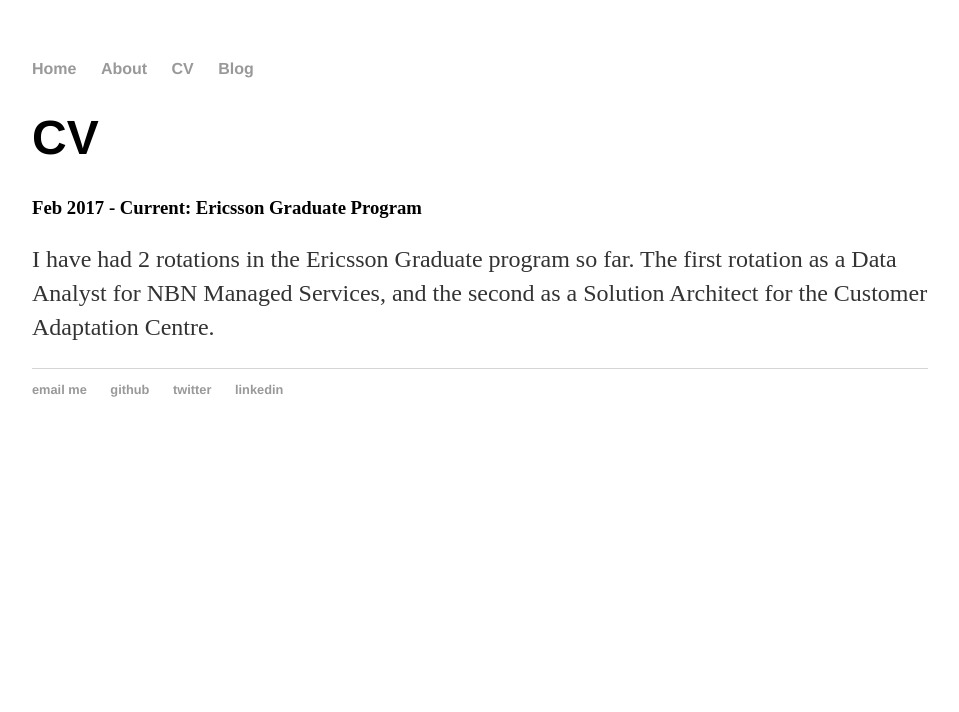
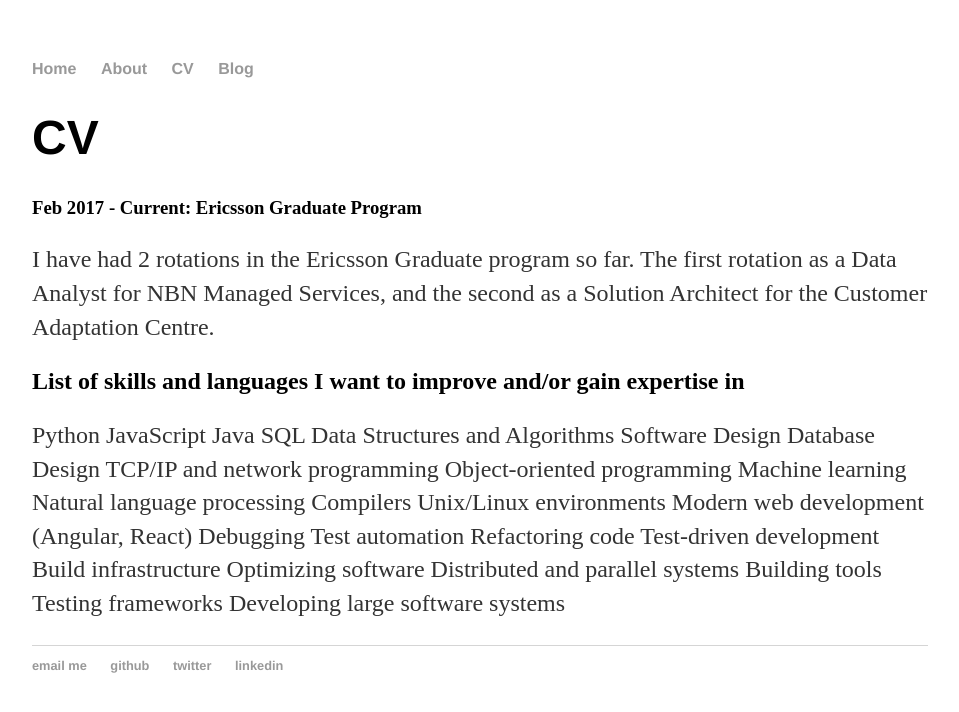
Before and after one commit to Sebbenbear/sebbenbear.github.io, a Jekyll site: the page built from cv/index.html, in a window 1280 px wide. Shown: the top 712 px of the page, without its empty margins (160-1119 px from the left). Built offline with Jekyll 4.4.1, drawn with Linux system fonts in a browser that asks for light colours.

Commit message:
Update list of skills I'm interested in

```diff
--- a/cv/index.html
+++ b/cv/index.html
@@ -8,3 +8,32 @@
 	<p>I have had 2 rotations in the Ericsson Graduate program so far. The first rotation as a Data Analyst for NBN Managed
 		Services, and the second as a Solution Architect for the Customer Adaptation Centre.</p>
 </div>
+
+<h2>List of skills and languages I want to improve and/or gain expertise in</h2>
+<p>
+Python
+JavaScript
+Java
+SQL
+
+Data Structures and Algorithms
+Software Design
+Database Design
+TCP/IP and network programming
+Object-oriented programming
+Machine learning
+Natural language processing
+Compilers
+Unix/Linux environments
+Modern web development (Angular, React)
+Debugging
+Test automation
+Refactoring code
+Test-driven development
+Build infrastructure
+Optimizing software
+Distributed and parallel systems
+Building tools
+Testing frameworks
+Developing large software systems
+</p>
```
